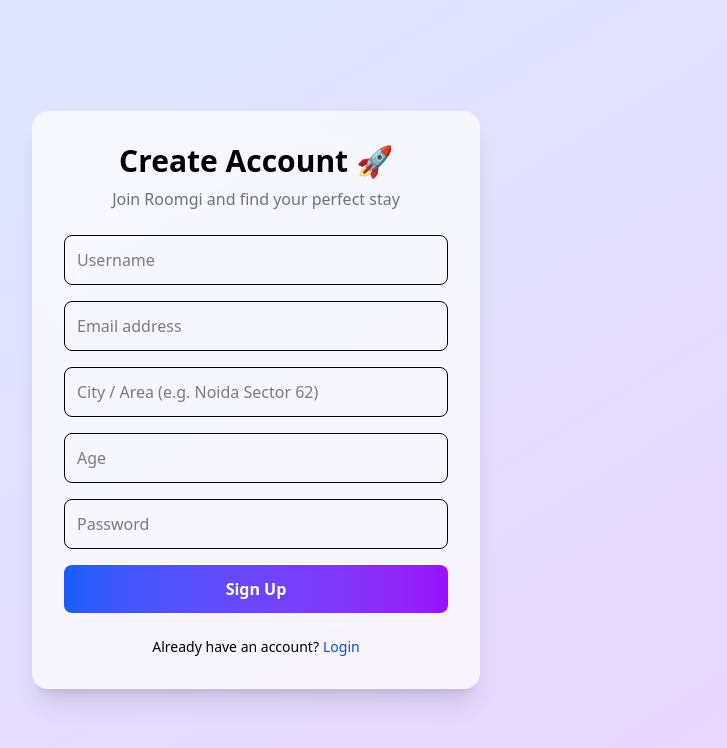
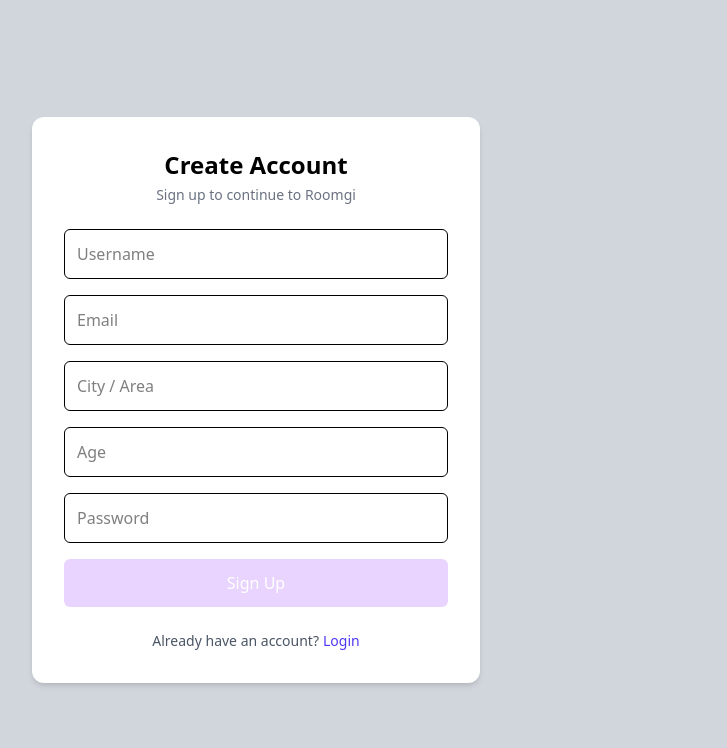
Before and after one commit to Amritbhardwajgsv/Roomgifrontend, a React (Vite) app: page /signup in a window 1280 px wide. Shown: the top 748 px of the page, without its empty margins (384-1111 px from the left). Built offline with nearby package versions, Linux system fonts and the light colour scheme; no server answers.

Commit message:
signup done

```diff
--- a/src/pages/Signup.jsx
+++ b/src/pages/Signup.jsx
@@ -1,5 +1,7 @@
 import { useState } from "react";
 import { Link, useNavigate } from "react-router";
+
+const BASE_URL = "https://roomgi-backend-0yz1.onrender.com";
 
 export default function Signup() {
   const navigate = useNavigate();
@@ -28,7 +30,7 @@
     setError("");
 
     try {
-      const res = await fetch("http://localhost:3000/api/user/register", {
+      const res = await fetch(`${BASE_URL}/api/user/register`, {
         method: "POST",
         headers: {
           "Content-Type": "application/json"
@@ -53,92 +55,81 @@
   };
 
   return (
-    <div className="min-h-screen flex items-center justify-center bg-gradient-to-br from-blue-100 to-purple-200">
+    <div className="min-h-screen flex items-center justify-center bg-gray-300 px-4">
+      <div className="w-full max-w-md bg-white p-8 rounded-xl shadow-md">
 
-      <div className="w-full max-w-md bg-white/70 backdrop-blur-xl p-8 rounded-2xl shadow-xl">
-
-        <h1 className="text-3xl font-bold text-center mb-2">
-          Create Account 🚀
+        <h1 className="text-2xl font-semibold text-center mb-1">
+          Create Account
         </h1>
-
-        <p className="text-center text-gray-500 mb-6">
-          Join Roomgi and find your perfect stay
+        <p className="text-center text-gray-500 mb-6 text-sm">
+          Sign up to continue to Roomgi
         </p>
 
         <form onSubmit={handleSubmit} className="space-y-4">
 
-          {/* USERNAME */}
           <input
             id="username"
             type="text"
             placeholder="Username"
             required
             onChange={handleChange}
-            className="w-full p-3 rounded-lg border focus:ring-2 focus:ring-blue-400 outline-none"
+            className="w-full p-3 rounded-md border focus:outline-none focus:ring-2 focus:ring-indigo-500"
           />
 
-          {/* EMAIL */}
           <input
             id="emailId"
             type="email"
-            placeholder="Email address"
+            placeholder="Email"
             required
             onChange={handleChange}
-            className="w-full p-3 rounded-lg border focus:ring-2 focus:ring-blue-400 outline-none"
+            className="w-full p-3 rounded-md border focus:outline-none focus:ring-2 focus:ring-indigo-500"
           />
 
-          {/* LOCATION */}
           <input
             id="location"
             type="text"
-            placeholder="City / Area (e.g. Noida Sector 62)"
+            placeholder="City / Area"
             required
             onChange={handleChange}
-            className="w-full p-3 rounded-lg border focus:ring-2 focus:ring-blue-400 outline-none"
+            className="w-full p-3 rounded-md border focus:outline-none focus:ring-2 focus:ring-indigo-500"
           />
 
-          {/* AGE */}
           <input
             id="age"
             type="number"
             placeholder="Age"
             required
             onChange={handleChange}
-            className="w-full p-3 rounded-lg border focus:ring-2 focus:ring-blue-400 outline-none"
+            className="w-full p-3 rounded-md border focus:outline-none focus:ring-2 focus:ring-indigo-500"
           />
 
-          {/* PASSWORD */}
           <input
             id="password"
             type="password"
             placeholder="Password"
             required
             onChange={handleChange}
-            className="w-full p-3 rounded-lg border focus:ring-2 focus:ring-blue-400 outline-none"
+            className="w-full p-3 rounded-md border focus:outline-none focus:ring-2 focus:ring-indigo-500"
           />
 
-          {/* BUTTON */}
           <button
             disabled={loading}
-            className="w-full py-3 rounded-lg text-white font-semibold
-              bg-gradient-to-r from-blue-600 to-purple-600
-              hover:opacity-90 transition disabled:opacity-60"
+            className="w-full py-3 rounded-md bg-purple-200 text-white font-medium hover:bg-indigo-700 transition disabled:opacity-60"
           >
             {loading ? "Creating account..." : "Sign Up"}
           </button>
-
         </form>
 
         {error && (
-          <p className="text-red-600 text-center mt-4">
+          <p className="text-red-600 text-center text-sm mt-4">
             {error}
           </p>
         )}
 
-        <p className="text-center text-sm mt-6">
+        <p className="text-center text-sm mt-6 text-gray-600">
           Already have an account?
           <Link to="/login">
-            <span className="text-blue-700 ml-1 font-medium">
+            <span className="text-indigo-600 ml-1 font-medium hover:underline">
               Login
             </span>
           </Link>
```
